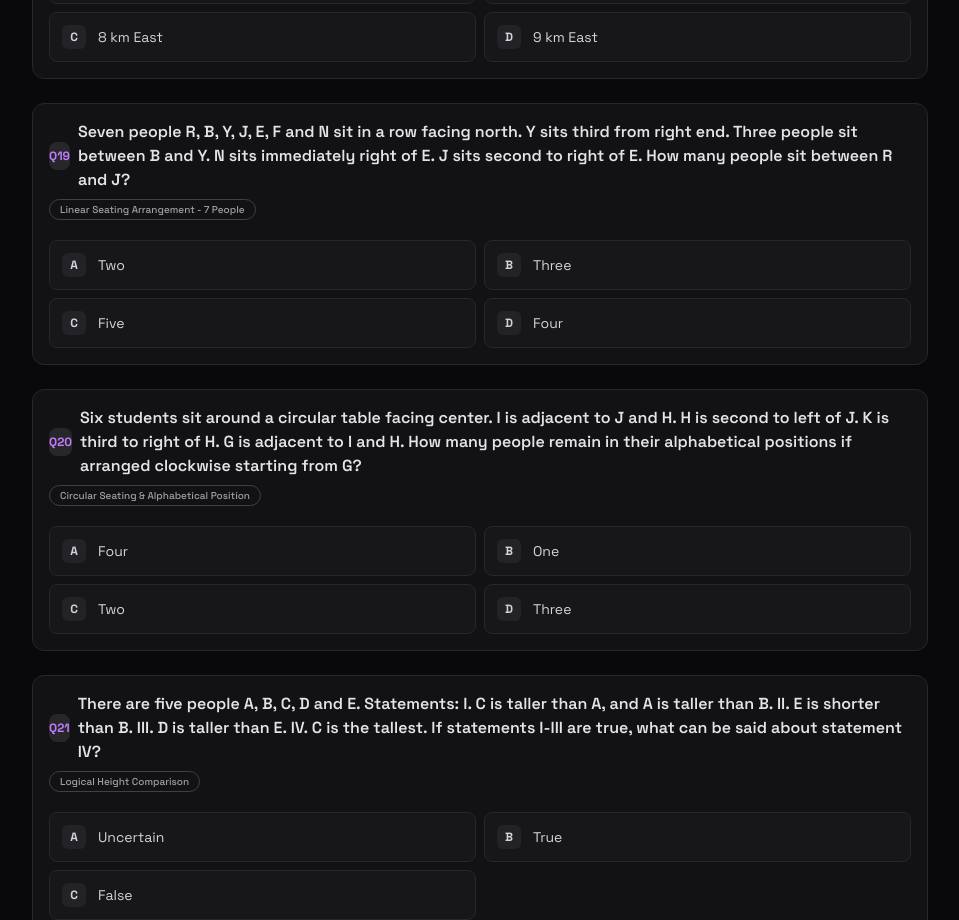
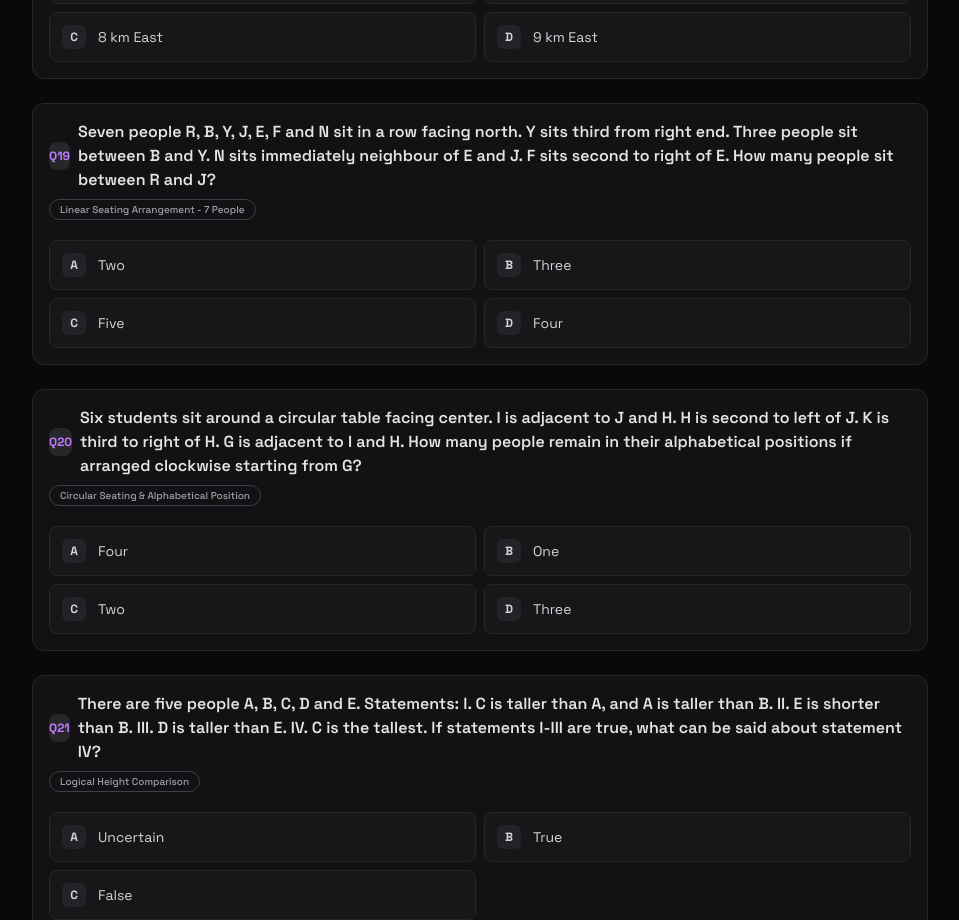
Before and after one commit to hostelconnect05-hue/practice, a Next.js app: page /analytical-ability in a window 1280 px wide. Shown: the part 4860-5780 px from the top of the page, without its empty margins (160-1119 px from the left). Built offline with nearby package versions, Linux system fonts and the light colour scheme.

Commit message:
Update Question 31 wording to exact problem statement and recalculate answer to D (Four people)

```diff
--- a/src/data/analytical-questions.ts
+++ b/src/data/analytical-questions.ts
@@ -248,15 +248,15 @@ export const analyticalQuestions: AnalyticalQuestion[] = [
   {
     id: 31,
     topic: "Linear Seating Arrangement - 7 People",
-    question: "Seven people R, B, Y, J, E, F and N sit in a row facing north. Y sits third from right end. Three people sit between B and Y. N sits immediately right of E. J sits second to right of E. How many people sit between R and J?",
+    question: "Seven people R, B, Y, J, E, F and N sit in a row facing north. Y sits third from right end. Three people sit between B and Y. N sits immediately neighbour of E and J. F sits second to right of E. How many people sit between R and J?",
     options: [
       { key: "A", text: "Two" },
       { key: "B", text: "Three" },
       { key: "C", text: "Five" },
       { key: "D", text: "Four" },
     ],
-    correctAnswer: "A",
-    explanation: "Row arrangement from left to right: B, R, E, N, J, Y, F. Between R and J are E and N (2 people).",
+    correctAnswer: "D",
+    explanation: "Seating Arrangement (Positions 1 to 7 from Left to Right):\n1. Y sits 3rd from right end ⇒ Position 5 is Y.\n2. Three people sit between B and Y ⇒ Position 1 is B.\n3. N is an immediate neighbour of E and J ⇒ N must sit between E and J (Cluster: J - N - E or E - N - J).\n4. F sits 2nd to the right of E ⇒ E must be at Position 4 and F at Position 6.\n5. Therefore, N is at Position 3 and J is at Position 2.\n6. Remaining person R takes Position 7.\n\nFinal Row Order: [1: B, 2: J, 3: N, 4: E, 5: Y, 6: F, 7: R]\n\nPeople sitting between R (Position 7) and J (Position 2) are N, E, Y, and F (4 people).",
   },
   {
     id: 32,
```
